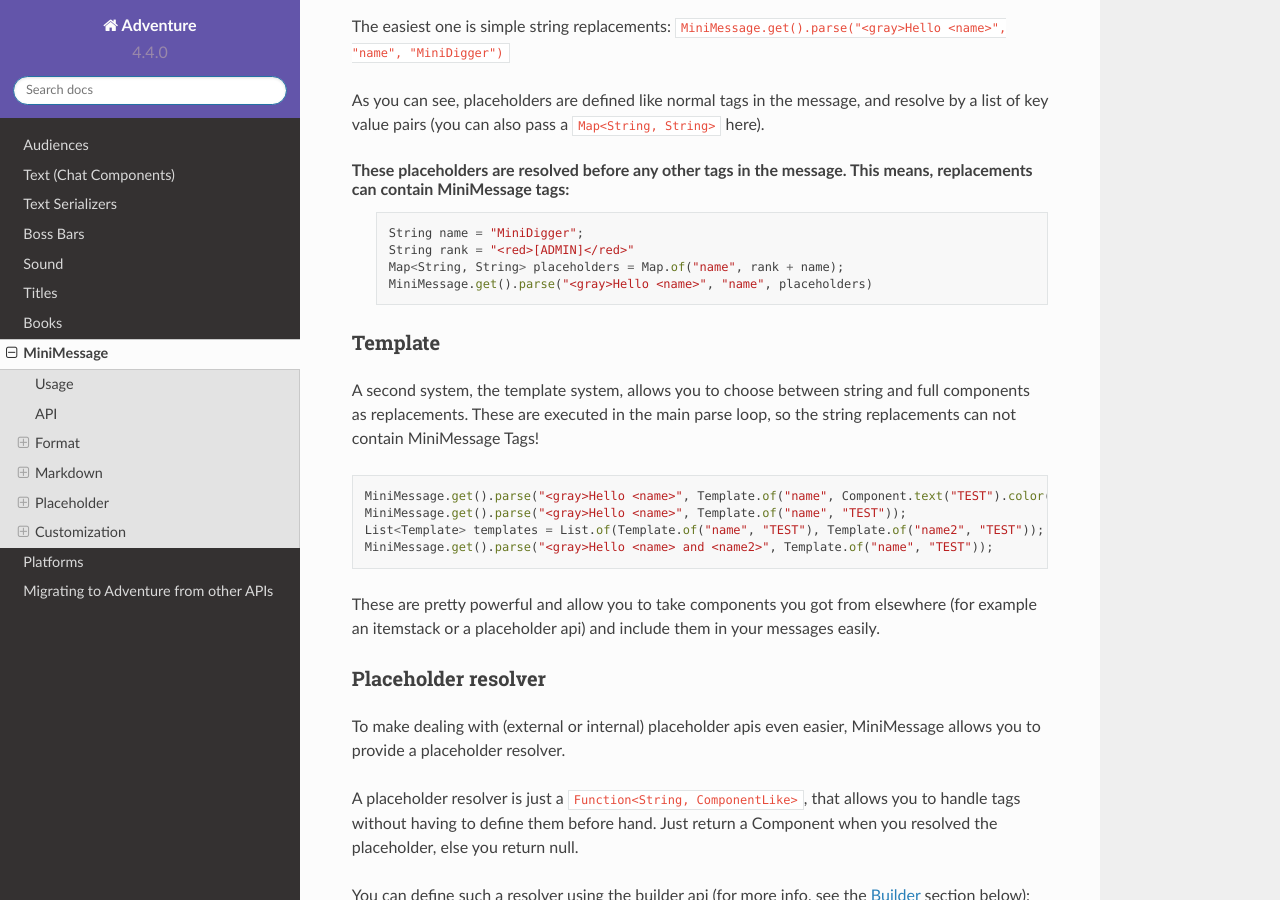
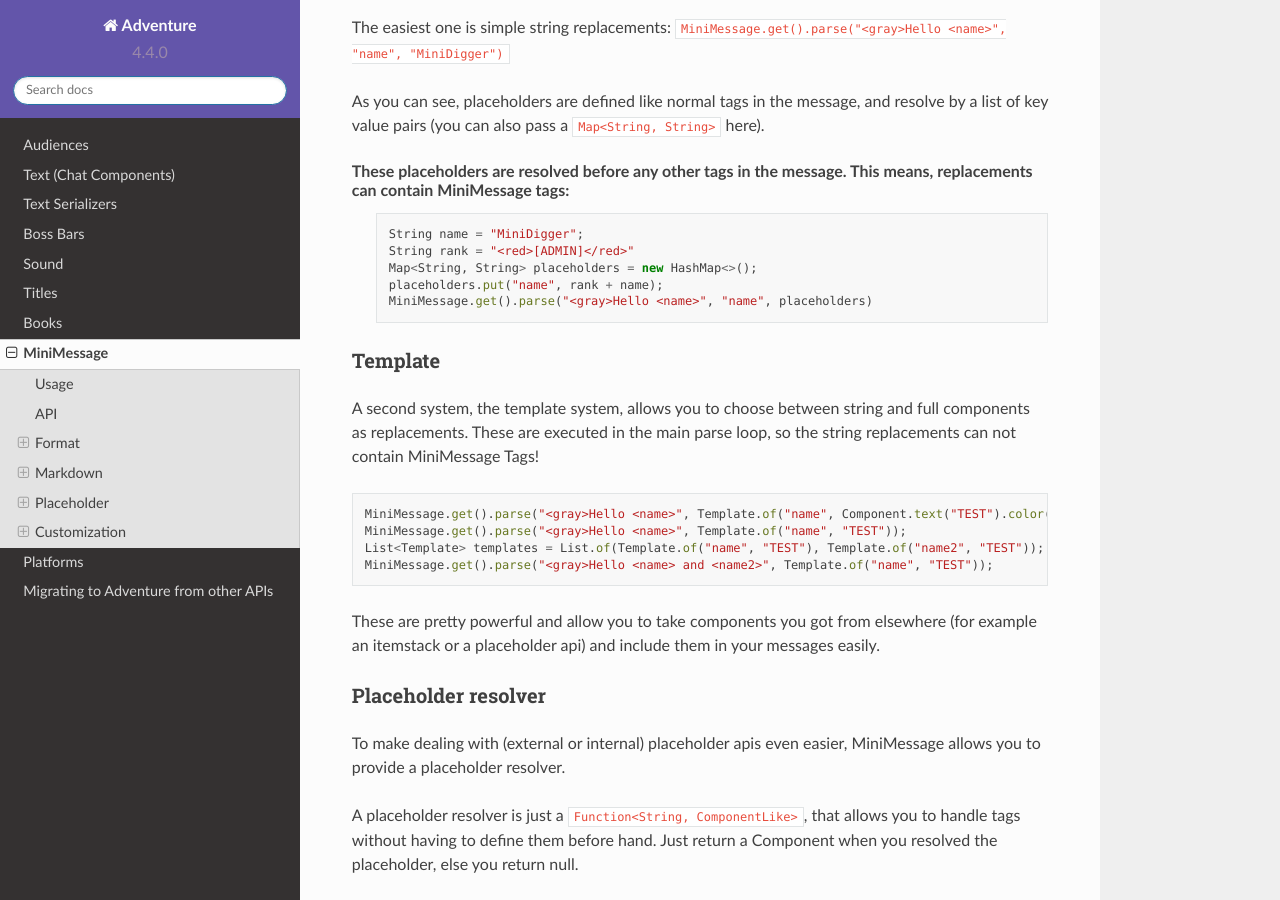
Before and after one commit to KyoriPowered/adventure-docs, a Sphinx documentation site: the page built from source/minimessage.rst, in a window 1280 px wide and 900 px high, scrolled down 12729 px. Built offline with Sphinx 7.4.7 and the Read the Docs theme 2.0.0, drawn with Linux system fonts in a browser that asks for light colours.

```diff
--- a/source/minimessage.rst
+++ b/source/minimessage.rst
@@ -155,8 +155,8 @@ Decorate the next parts
 Tag
    ``<_decorationname_>``
 Arguments:
-   * ``_decorationname_`` , all minecraft decorations (`check here <https://github.com/KyoriPowered/adventure/blob/master/api/src/main/java/net/kyori/adventure/text/format/TextDecoration.java>`_)
-   Aliases for ``strikethrough`` -> ``st``, ``obfuscated`` -> ``obf``, ``italic`` -> ``em`` or ``i`` and ``bold`` -> ``b`` exist
+   * | ``_decorationname_`` , all minecraft decorations (`check here <https://github.com/KyoriPowered/adventure/blob/master/api/src/main/java/net/kyori/adventure/text/format/TextDecoration.java>`_)
+     | Aliases for ``strikethrough`` -> ``st``, ``obfuscated`` -> ``obf``, ``italic`` -> ``em`` or ``i`` and ``bold`` -> ``b`` exist
 Examples:
    * ``<underlined>This is <bold>important</bold>!``
 
@@ -366,7 +366,8 @@ These placeholders are resolved before any other tags in the message. This means
 
     String name = "MiniDigger";
     String rank = "<red>[ADMIN]</red>"
-    Map<String, String> placeholders = Map.of("name", rank + name);
+    Map<String, String> placeholders = new HashMap<>();
+    placeholders.put("name", rank + name);
     MiniMessage.get().parse("<gray>Hello <name>", "name", placeholders)
 
 Template
```
